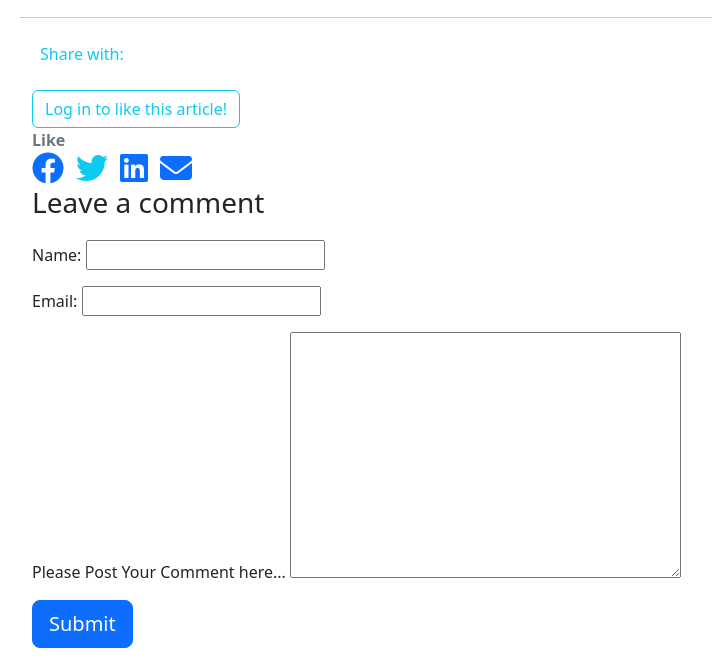
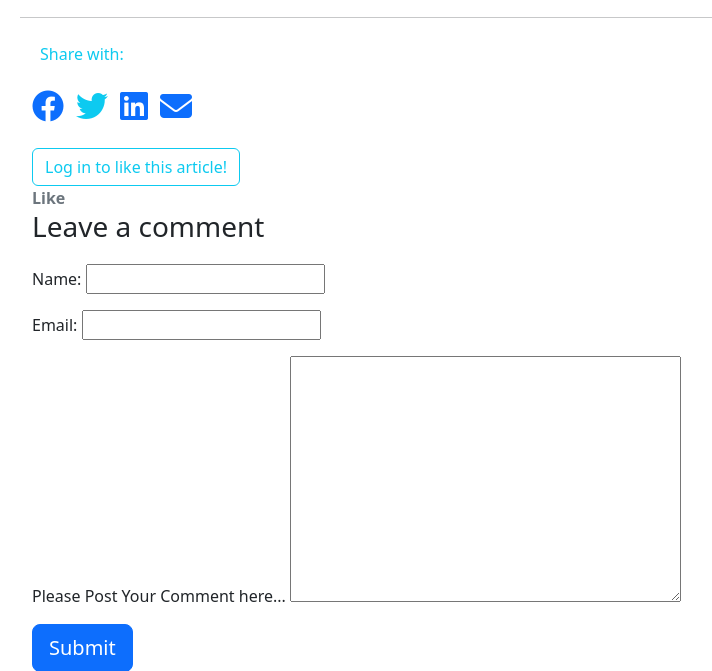
Before and after one commit to demonking15543/django-blog, a Django app: template templates/post_detail.html in a window 1280 px wide. Shown: the part 111-782 px from the top of the page, without its empty margins (50-762 px from the left). Run offline with Django 3.2, Linux system fonts and the light colour scheme; the template is opened without the code that fills it: values that come from a table or form of the project are taken from there, others are empty; some libraries are stand-ins or nearby versions.

Commit message:
minor changed

```diff
--- a/templates/post_detail.html
+++ b/templates/post_detail.html
@@ -29,6 +29,19 @@
                 {{post.description}}
             </div>
             <p class="p-2 text-info">Share with:</p>
+            <div class="share-button d-flex mb-4 justify-content-between" style="max-width: 160px;" >
+                <a  class="facebook" target="_blank"><i class="fab fa-facebook fa-2x"></i></a>
+                <a  class="twitter text-info" target="_blank"><i class="fab fa-twitter fa-2x"></i></a>
+                <a class="linkedin" target="_blank"><i class="fab fa-linkedin fa-2x"></i></a>
+                <a href="mailto:?subject=Checkout my new article on site&amp;body={{ request.build_absolute_uri }}"
+                title="Share by Email">
+                <i class="fa-solid fa-envelope fa-2x"></i>
+             </a>
+
+
+
+            </div>
+
 
             <div>
                 {% if user.is_authenticated %}
@@ -48,18 +61,6 @@
                     <strong class="text-secondary">{{ number_of_likes }} Like{{ number_of_likes|pluralize }}</strong>
             </div>
 
-            <div class="share-button d-flex  justify-content-between" style="max-width: 160px;" >
-                <a  class="facebook" target="_blank"><i class="fab fa-facebook fa-2x"></i></a>
-                <a  class="twitter text-info" target="_blank"><i class="fab fa-twitter fa-2x"></i></a>
-                <a class="linkedin" target="_blank"><i class="fab fa-linkedin fa-2x"></i></a>
-                <a href="mailto:?subject=Checkout my new article on site&amp;body={{ request.build_absolute_uri }}"
-                title="Share by Email">
-                <i class="fa-solid fa-envelope fa-2x"></i>
-             </a>
-
-
-
-            </div>
 
             <div class="card-body">
                 {% if new_comment %}
```
